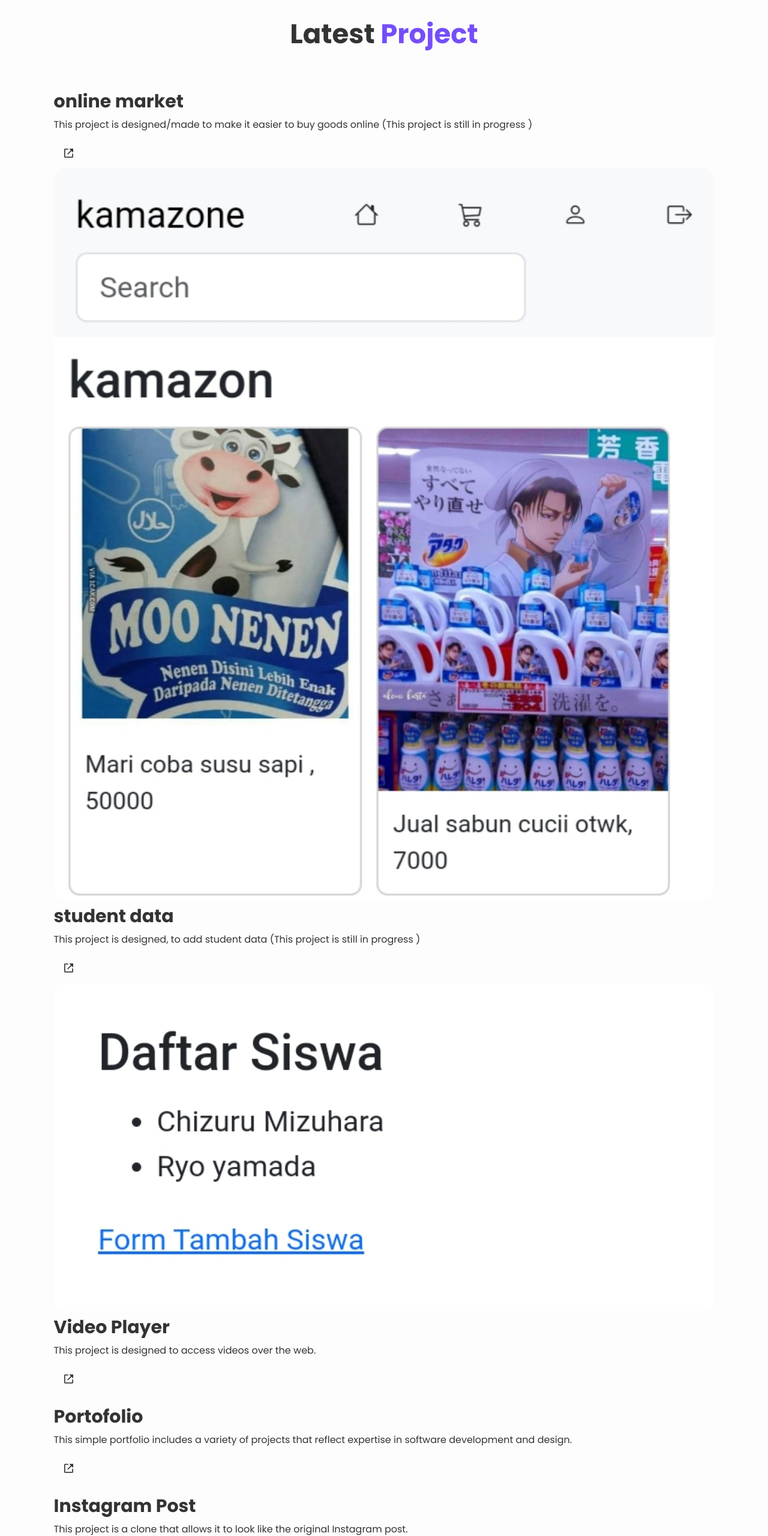
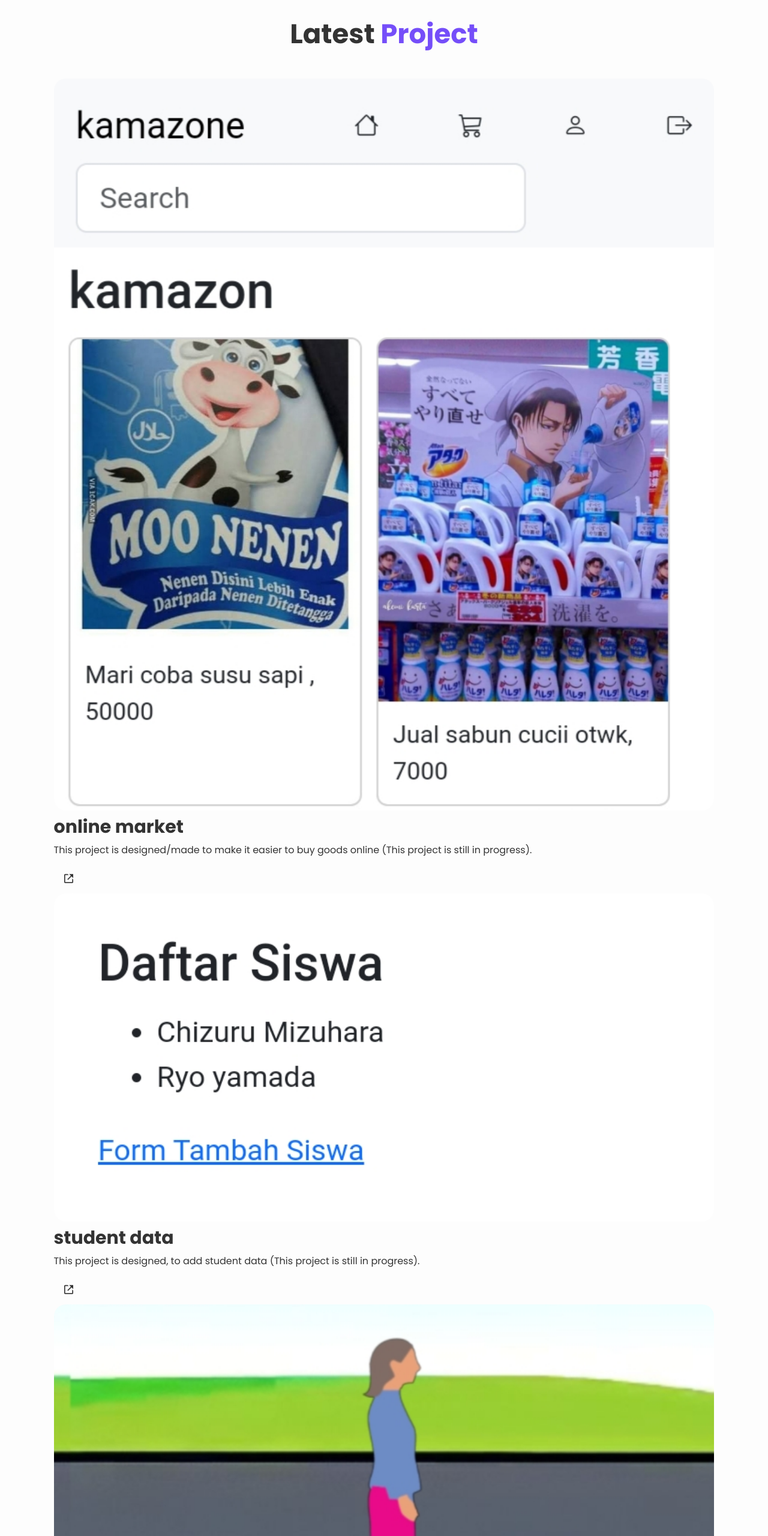
Before and after one commit to ihell/portofolio, a plain HTML site: page index.html in a window 1280 px wide. Shown: the part 2480-5040 px from the top of the page at 60% size. Drawn offline with nearby package versions, Linux system fonts and the light colour scheme.

Commit message:
sedikit Perbakin

```diff
--- a/index.html
+++ b/index.html
@@ -133,30 +133,30 @@
 
         <div class="project-container">
             <div class="project-box">
-                <img src="images/passcheck.jpg" alt="">
+                <img src="images/pasar.jpg" alt="">
 
                 <div class="project-layer">
                     <h4>online market </h4>
-                    <p>This project is designed/made to make it easier to buy goods online (This project is still in progress )</p>
+                    <p>This project is designed/made to make it easier to buy goods online (This project is still in progress).</p>
                     <a href="https://ihell.github.io/Pasar/penjual/index.html"><i class='bx bx-link-external'></i></a>
-                </div>
-            </div>
-            <div class="project-box">
-                <img src="images/pasar.jpg" alt="">
-
-                <div class="project-layer">
-                    <h4>student data</h4>
-                    <p>This project is designed, to add student data (This project is still in progress )</p>
-                    <a href="https://ihell.github.io/data-siswa/"><i class='bx bx-link-external'></i></a>
                 </div>
             </div>
             <div class="project-box">
                 <img src="images/siswa.jpg" alt="">
 
                 <div class="project-layer">
-                    <h4>Video Player</h4>
-                    <p>This project is designed to access videos over the web.</p>
-                    <a href="https://dzareldeveloper.github.io/VideoPlayer/"><i class='bx bx-link-external'></i></a>
+                    <h4>student data</h4>
+                    <p>This project is designed, to add student data (This project is still in progress).</p>
+                    <a href="https://ihell.github.io/data-siswa/"><i class='bx bx-link-external'></i></a>
+                </div>
+            </div>
+            <div class="project-box">
+                <img src="images/animasi.jpg" alt="">
+
+                <div class="project-layer">
+                    <h4>animation</h4>
+                    <p>This project was created to carry out a subject like animation.</p>
+                    <a href="https://ihell.github.io/animasi/"><i class='bx bx-link-external'></i></a>
                 </div>
             </div>
             <div class="project-box">
```
Also changed, not shown: images/animasi.jpg (added).
